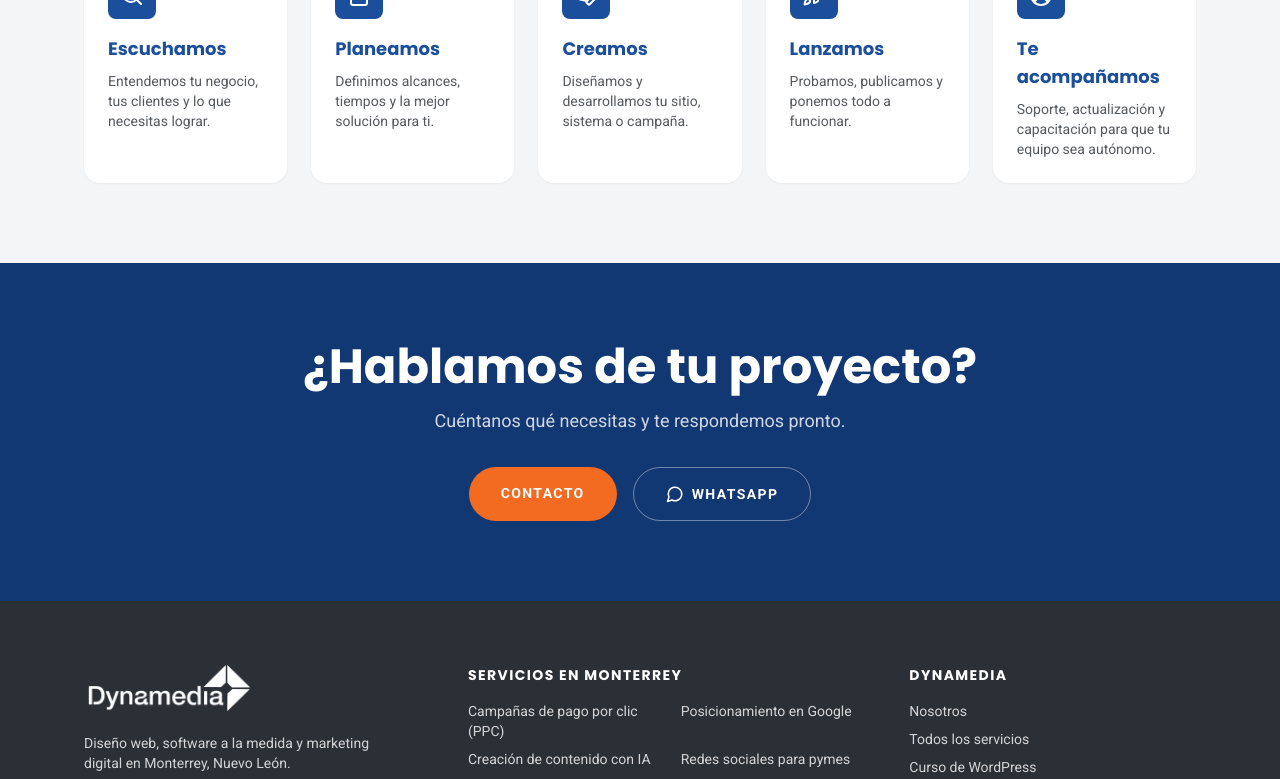
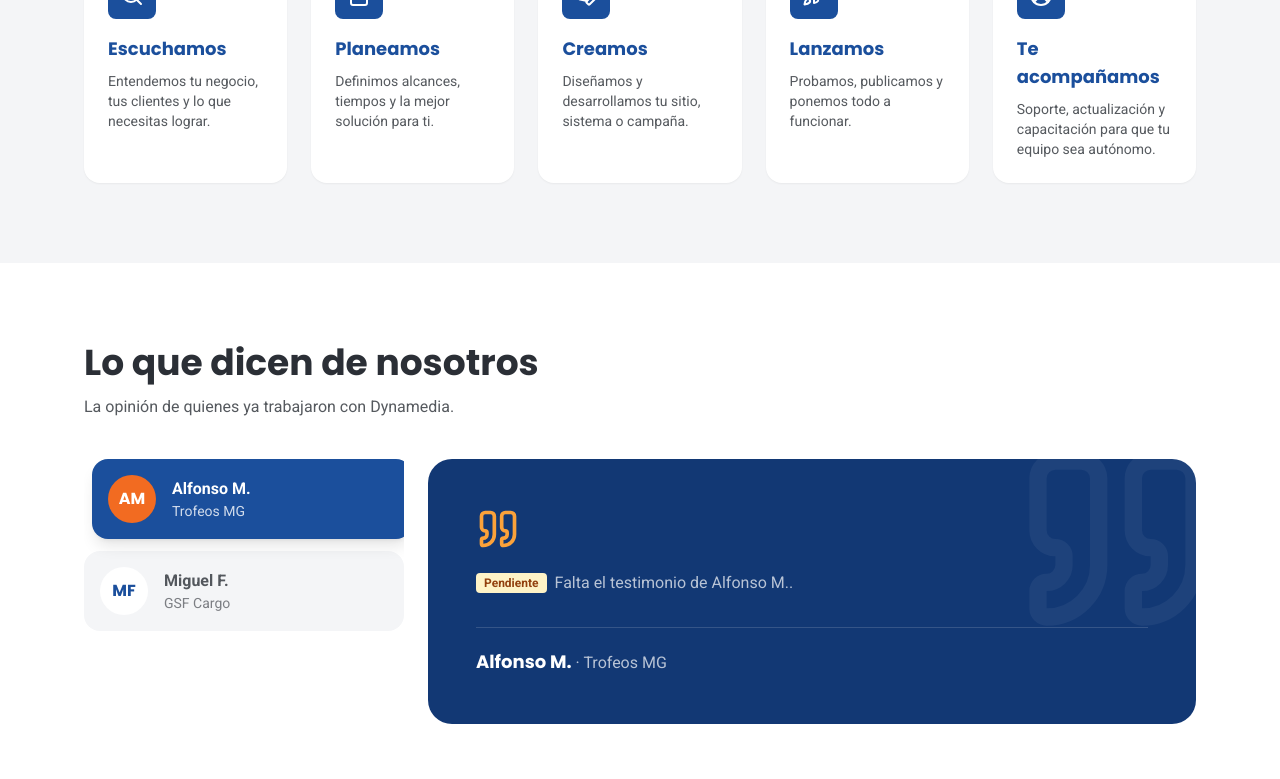
Before and after one commit to ncytecknicolor/clody2, a Next.js app: page /nosotros in a window 1280 px wide. Shown: the part 2000-2779 px from the top of the page. Built offline with nearby package versions, Linux system fonts and the light colour scheme.

Commit message:
Add files via upload

```diff
--- a/app/nosotros/page.tsx
+++ b/app/nosotros/page.tsx
@@ -3,6 +3,7 @@ import Link from 'next/link';
 import { Search, ClipboardList, PenTool, Rocket, LifeBuoy, MessageCircle } from 'lucide-react';
 import Header from '@/components/Header';
 import Footer from '@/components/Footer';
+import TestimoniosTabs from '@/components/TestimoniosTabs';
 import NosotrosTabs from '@/components/NosotrosTabs';
 import Reveal from '@/components/Reveal';
 import Contador from '@/components/Contador';
@@ -90,6 +91,8 @@ export default function Nosotros() {
           </div>
         </section>
 
+        <TestimoniosTabs />
+
         <section className="bg-azul-oscuro py-20 text-center text-white">
           <div className="mx-auto max-w-3xl px-5">
             <h2 className="font-display text-3xl font-bold md:text-5xl">¿Hablamos de tu proyecto?</h2>
--- a/app/page.tsx
+++ b/app/page.tsx
@@ -5,6 +5,7 @@ import Header from '@/components/Header';
 import Hero from '@/components/Hero';
 import Servicios from '@/components/Servicios';
 import Proyectos from '@/components/Proyectos';
+import Testimonios from '@/components/Testimonios';
 import ExploraServicios from '@/components/ExploraServicios';
 import CursosSoporte from '@/components/CursosSoporte';
 import { PorQue, Giros } from '@/components/HomeSecciones';
@@ -74,6 +75,7 @@ export default function Home() {
         </section>
 
         <Proyectos />
+        <Testimonios />
         <PorQue />
         <Giros />
         <CursosSoporte />
--- /dev/null
+++ b/components/Testimonios.tsx
@@ -0,0 +1,41 @@
+import { Quote } from 'lucide-react';
+import { testimonios, MOSTRAR_PENDIENTES, iniciales } from '@/lib/testimonios';
+import { Tarjeta, Inclinar } from './ui';
+import Reveal from './Reveal';
+
+// Testimonios del inicio: dos tarjetas en cristal con inclinación 3D y luz de cursor.
+export default function Testimonios() {
+  const lista = testimonios.filter((t) => t.texto || MOSTRAR_PENDIENTES);
+  if (!lista.length) return null;
+  return (
+    <section className="relative overflow-hidden bg-azul-oscuro py-24 text-white">
+      <div aria-hidden className="absolute inset-0 opacity-40" style={{ background: 'radial-gradient(50% 70% at 10% 0%, rgba(242,107,33,.5), transparent 60%), radial-gradient(45% 60% at 100% 100%, rgba(27,79,156,.9), transparent 70%)' }} />
+      <div aria-hidden className="absolute -left-20 bottom-10 hidden md:block"><div className="flota-b h-56 w-56 opacity-20" style={{ background: 'linear-gradient(135deg,#F26B21 50%,#1B4F9C 50%)' }} /></div>
+      <div className="relative mx-auto max-w-6xl px-5">
+        <p className="text-sm font-semibold uppercase tracking-widest text-naranja-claro">Testimonios</p>
+        <h2 className="mt-3 font-display text-3xl font-bold md:text-5xl">Lo que dicen nuestros clientes</h2>
+        <p className="mt-4 max-w-xl text-lg text-white/80">Empresas que confiaron en nosotros para su presencia digital.</p>
+        <div className="mt-14 grid gap-8 md:grid-cols-2">
+          {lista.map((t, k) => (
+            <Reveal key={t.id} delay={k * 150} className={`h-full ${k % 2 === 1 ? 'md:mt-14' : ''}`}>
+              <Inclinar className="h-full">
+                <figure className="h-full">
+                  <Tarjeta className="h-full border border-white/15 bg-white/5 p-8 backdrop-blur md:p-10" luz="rgba(255,255,255,0.14)" inner="relative flex h-full flex-col">
+                    <Quote aria-hidden size={56} className="text-naranja-claro transition-transform duration-300 group-hover:-rotate-6 group-hover:scale-110" />
+                    <blockquote className="mt-5 flex-1 text-xl leading-relaxed md:text-2xl">
+                      {t.texto ?? <span className="flex flex-wrap items-center gap-2 text-base text-white/70"><span className="rounded bg-amber-100 px-2 py-0.5 text-xs font-semibold text-amber-800">Pendiente</span> Falta el testimonio de {t.nombre}.</span>}
+                    </blockquote>
+                    <figcaption className="mt-8 flex items-center gap-4 border-t border-white/15 pt-6">
+                      <span aria-hidden className="flex h-14 w-14 shrink-0 items-center justify-center rounded-full bg-naranja font-display text-lg font-bold">{iniciales(t.nombre)}</span>
+                      <span><span className="block font-semibold">{t.nombre}</span><span className="block text-sm text-white/70">{[t.cargo, t.empresa].filter(Boolean).join(' · ')}</span></span>
+                    </figcaption>
+                  </Tarjeta>
+                </figure>
+              </Inclinar>
+            </Reveal>
+          ))}
+        </div>
+      </div>
+    </section>
+  );
+}
--- /dev/null
+++ b/components/TestimoniosTabs.tsx
@@ -0,0 +1,46 @@
+'use client';
+import { useState, type KeyboardEvent } from 'react';
+import { Quote } from 'lucide-react';
+import { testimonios, MOSTRAR_PENDIENTES, iniciales } from '@/lib/testimonios';
+
+// Testimonios de Nosotros: selector de cliente y cita grande con transición.
+export default function TestimoniosTabs() {
+  const lista = testimonios.filter((t) => t.texto || MOSTRAR_PENDIENTES);
+  const [a, setA] = useState(0);
+  if (!lista.length) return null;
+  const teclas = (e: KeyboardEvent, i: number) => {
+    const n = lista.length;
+    const j = e.key === 'ArrowDown' || e.key === 'ArrowRight' ? (i + 1) % n : e.key === 'ArrowUp' || e.key === 'ArrowLeft' ? (i - 1 + n) % n : -1;
+    if (j >= 0) { e.preventDefault(); setA(j); document.getElementById(`test-tab-${j}`)?.focus(); }
+  };
+  return (
+    <section className="mx-auto max-w-6xl px-5 py-20">
+      <h2 className="font-display text-3xl font-bold md:text-4xl">Lo que dicen de nosotros</h2>
+      <p className="mt-3 max-w-xl text-grafito/80">La opinión de quienes ya trabajaron con Dynamedia.</p>
+      <div className="mt-10 grid gap-6 lg:grid-cols-[320px_1fr]">
+        <div role="tablist" aria-orientation="vertical" aria-label="Clientes" className="flex gap-3 overflow-x-auto lg:flex-col">
+          {lista.map((t, i) => (
+            <button key={t.id} id={`test-tab-${i}`} role="tab" aria-selected={a === i} aria-controls={`test-panel-${i}`} tabIndex={a === i ? 0 : -1}
+              onClick={() => setA(i)} onMouseEnter={() => setA(i)} onKeyDown={(e) => teclas(e, i)}
+              className={`flex shrink-0 items-center gap-4 rounded-2xl p-4 text-left transition-all duration-300 ${a === i ? 'bg-azul text-white shadow-lg lg:translate-x-2' : 'bg-niebla text-grafito/80 hover:bg-niebla/70'}`}>
+              <span aria-hidden className={`flex h-12 w-12 shrink-0 items-center justify-center rounded-full font-display font-bold ${a === i ? 'bg-naranja text-white' : 'bg-white text-azul'}`}>{iniciales(t.nombre)}</span>
+              <span><span className="block font-semibold">{t.nombre}</span><span className={`block text-sm ${a === i ? 'text-white/80' : 'text-grafito/60'}`}>{t.empresa}</span></span>
+            </button>
+          ))}
+        </div>
+        <div className="relative overflow-hidden rounded-3xl bg-azul-oscuro p-8 text-white md:p-12">
+          <Quote aria-hidden className="pointer-events-none absolute -right-6 -top-6 h-52 w-52 text-white/5" />
+          {lista.map((t, i) => (
+            <figure key={t.id} id={`test-panel-${i}`} role="tabpanel" aria-labelledby={`test-tab-${i}`} hidden={a !== i} className="panel-entra relative">
+              <Quote aria-hidden size={44} className="text-naranja-claro" />
+              <blockquote className="mt-5 text-2xl leading-relaxed md:text-3xl">
+                {t.texto ?? <span className="flex flex-wrap items-center gap-2 text-base text-white/70"><span className="rounded bg-amber-100 px-2 py-0.5 text-xs font-semibold text-amber-800">Pendiente</span> Falta el testimonio de {t.nombre}.</span>}
+              </blockquote>
+              <figcaption className="mt-8 border-t border-white/15 pt-5"><span className="font-display text-lg font-bold">{t.nombre}</span><span className="text-white/70"> · {[t.cargo, t.empresa].filter(Boolean).join(' · ')}</span></figcaption>
+            </figure>
+          ))}
+        </div>
+      </div>
+    </section>
+  );
+}
--- /dev/null
+++ b/lib/testimonios.ts
@@ -0,0 +1,12 @@
+// Testimonios de clientes (inicio y Nosotros). Escribe en "texto" las PALABRAS REALES del cliente, con su permiso.
+// Mientras falte el texto, se muestra una etiqueta "Pendiente". Pon MOSTRAR_PENDIENTES en false para ocultar los que no tengan texto.
+export const MOSTRAR_PENDIENTES = true;
+
+export type Testimonio = { id: string; nombre: string; empresa: string; cargo?: string; texto?: string };
+
+export const testimonios: Testimonio[] = [
+  { id: 'trofeos-mg', nombre: 'Alfonso M.', empresa: 'Trofeos MG' },
+  { id: 'gsf-cargo', nombre: 'Miguel F.', empresa: 'GSF Cargo' },
+];
+
+export const iniciales = (n: string) => n.replace(/\./g, '').split(' ').map((w) => w[0]).join('').slice(0, 2).toUpperCase();
```
